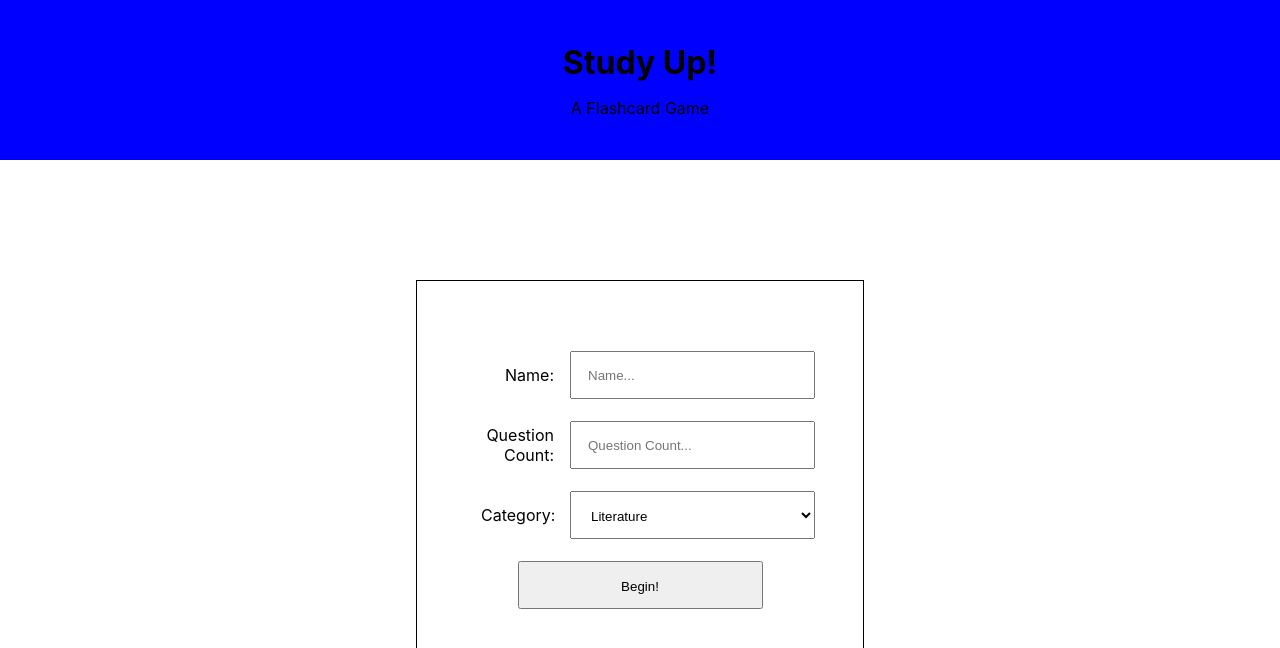
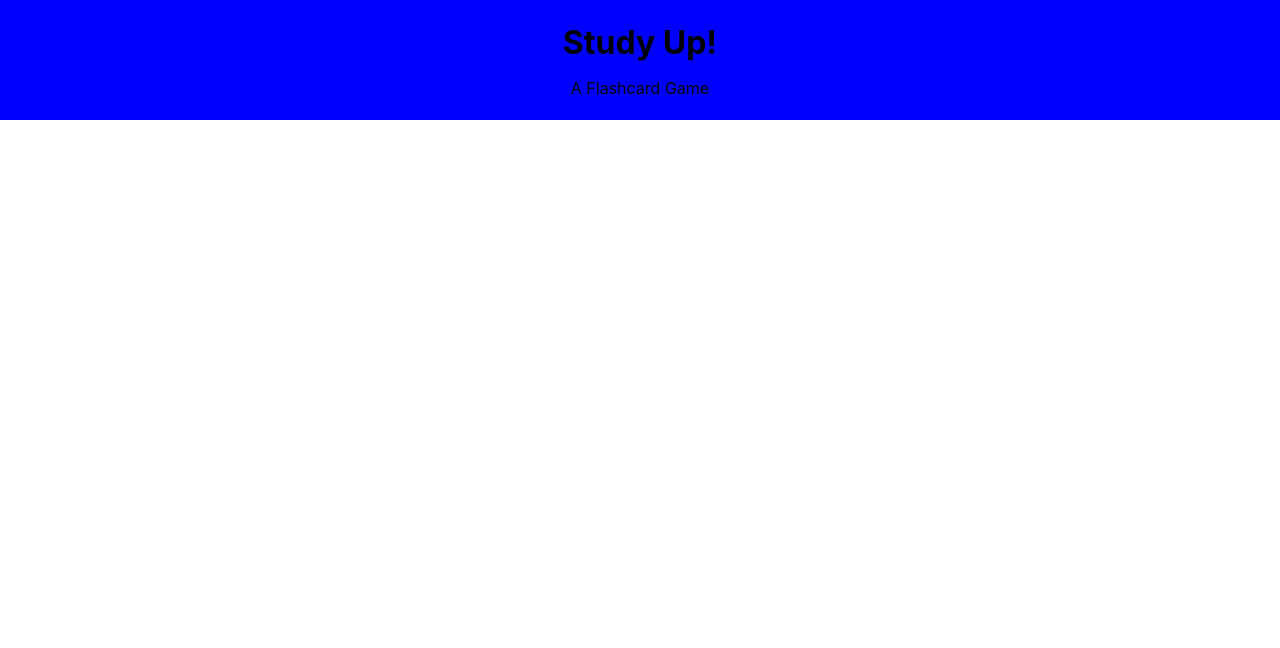
Before and after one commit to KyleWong2510/flashcards-challenge, a React (Create React App) app: page / in a window 1280 px wide. Shown: the top 648 px of the page. Built offline with nearby package versions, Linux system fonts and the light colour scheme.

Commit message:
Set up Redux store

```diff
--- a/package.json
+++ b/package.json
@@ -8,7 +8,10 @@
     "@testing-library/user-event": "^12.1.10",
     "react": "^17.0.2",
     "react-dom": "^17.0.2",
+    "react-redux": "^7.2.3",
     "react-scripts": "4.0.3",
+    "redux": "^4.0.5",
+    "redux-thunk": "^2.3.0",
     "web-vitals": "^1.0.1"
   },
   "scripts": {
@@ -34,5 +37,8 @@
       "last 1 firefox version",
       "last 1 safari version"
     ]
+  },
+  "devDependencies": {
+    "redux-devtools-extension": "^2.13.9"
   }
 }
--- a/src/components/App/App.js
+++ b/src/components/App/App.js
@@ -1,12 +1,16 @@
 import './App.css';
 import Layout from '../Layout/Layout'
 import Form from '../Form/Form'
+import CardContainer from '../CardContainer/CardContainer'
 
 function App() {
   return (
     <div className="App">
+      {/* <Layout>
+        <Form />
+      </Layout> */}
       <Layout>
-        <Form />
+        <CardContainer />
       </Layout>
     </div>
   );
--- /dev/null
+++ b/src/components/CardContainer/CardContainer.js
@@ -0,0 +1,13 @@
+import React from 'react'
+import Card from '../Card/Card'
+
+const CardContainer = () => {
+
+  return (
+    <section>
+
+    </section>
+  )
+}
+
+export default CardContainer
--- a/src/components/Header/Header.css
+++ b/src/components/Header/Header.css
@@ -2,7 +2,7 @@ header {
   background-color: blue;
   display: flex;
   flex-direction: column;
-  height: 20vh;
+  height: 15vh;
   justify-content: center;
 }
 
--- a/src/components/Layout/Layout.css
+++ b/src/components/Layout/Layout.css
@@ -2,6 +2,6 @@ main {
   align-items: center;
   display: flex;
   flex-direction: column;
-  height: 80vh;
+  height: 85vh;
   justify-content: center;
 }
--- a/src/index.js
+++ b/src/index.js
@@ -1,12 +1,19 @@
 import React from 'react';
 import ReactDOM from 'react-dom';
+import { Provider } from 'react-redux'
+import configureStore from './store/configureStore'
+
 import './index.css';
 import App from './components/App/App';
 import reportWebVitals from './reportWebVitals';
 
+const store = configureStore()
+
 ReactDOM.render(
   <React.StrictMode>
-    <App />
+    <Provider store={store}>
+      <App />
+    </Provider>
   </React.StrictMode>,
   document.getElementById('root')
 );
--- /dev/null
+++ b/src/store/configureStore.js
@@ -0,0 +1,13 @@
+import { applyMiddleware, createStore } from 'redux'
+import thunkMiddleware from 'redux-thunk'
+import { composeWithDevTools } from 'redux-devtools-extension'
+import rootReducer from './reducers/reducers'
+
+export default function configureStore(preloadedState) {
+  const middlewareEnhancer = applyMiddleware(thunkMiddleware)
+  const composedEnhancers = composeWithDevTools(middlewareEnhancer)
+
+  const store = createStore(rootReducer, preloadedState, composedEnhancers)
+
+  return store
+}
--- /dev/null
+++ b/src/store/reducers/reducers.js
@@ -0,0 +1,7 @@
+import { combineReducers } from 'redux'
+
+const rootReducer = combineReducers({
+
+})
+
+export default rootReducer
```
Also changed, not shown: src/components/CardContainer/CardContainer.css (added), src/store/actions/actions.js (added), 1 other file (tests, documents, lock files or other folders).
